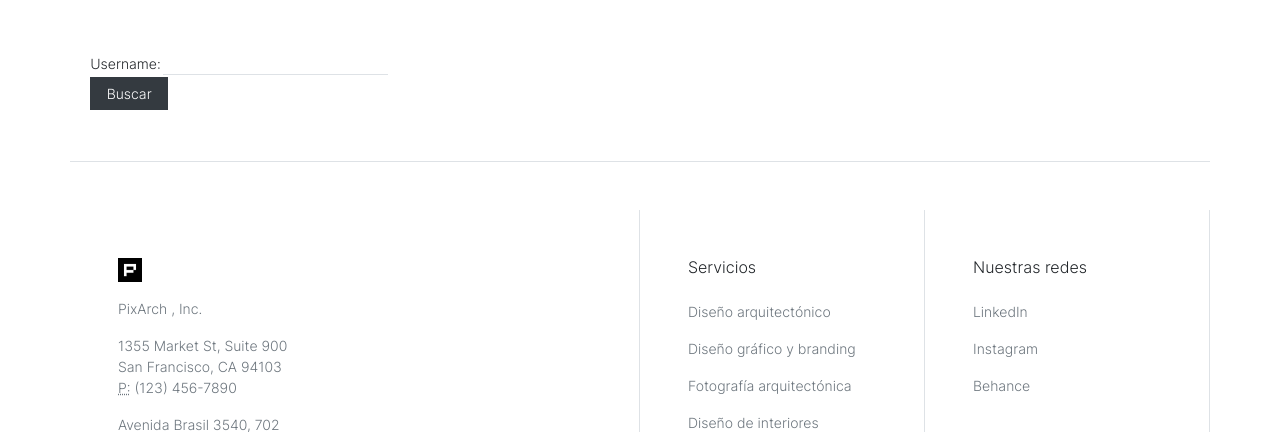
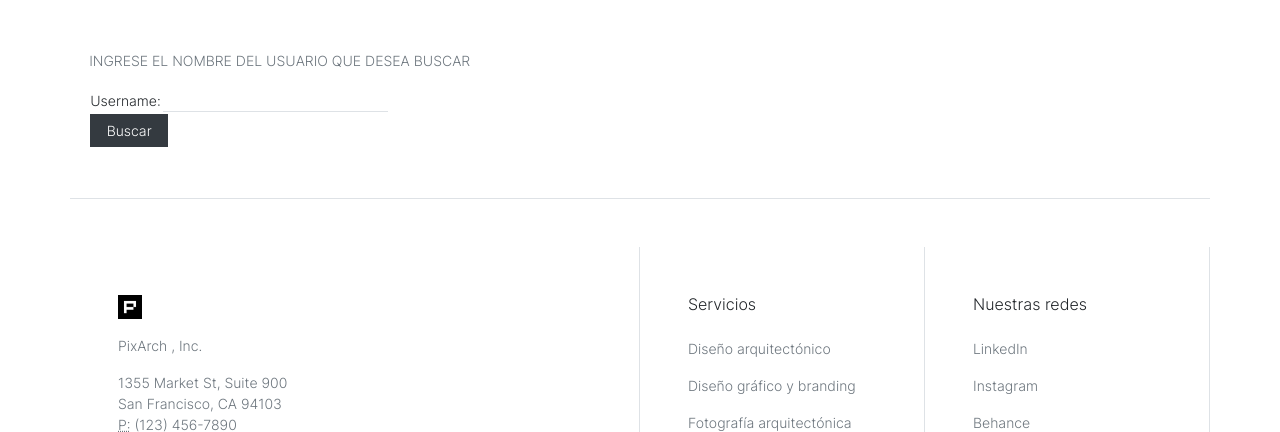
Before and after one commit to LuciaSB/entregaFinalCoder, a Django app: page /App_Components/buscar_usuario/ in a window 1280 px wide. Shown: the part 110-542 px from the top of the page. Run offline with Django 4.2, Linux system fonts and the light colour scheme; some libraries are stand-ins or nearby versions.

Commit message:
titulo agregado en la búsqueda

```diff
--- a/App/App_Components/templates/App_Components/search_user.html
+++ b/App/App_Components/templates/App_Components/search_user.html
@@ -9,6 +9,7 @@
 
 <div>
   <form action="" method="POST" autocomplete="off"> {% csrf_token %}
+    <p>INGRESE EL NOMBRE DEL USUARIO QUE DESEA BUSCAR</p>
     <table>
       {{ miFormulario.as_table }}
     </table>
```
